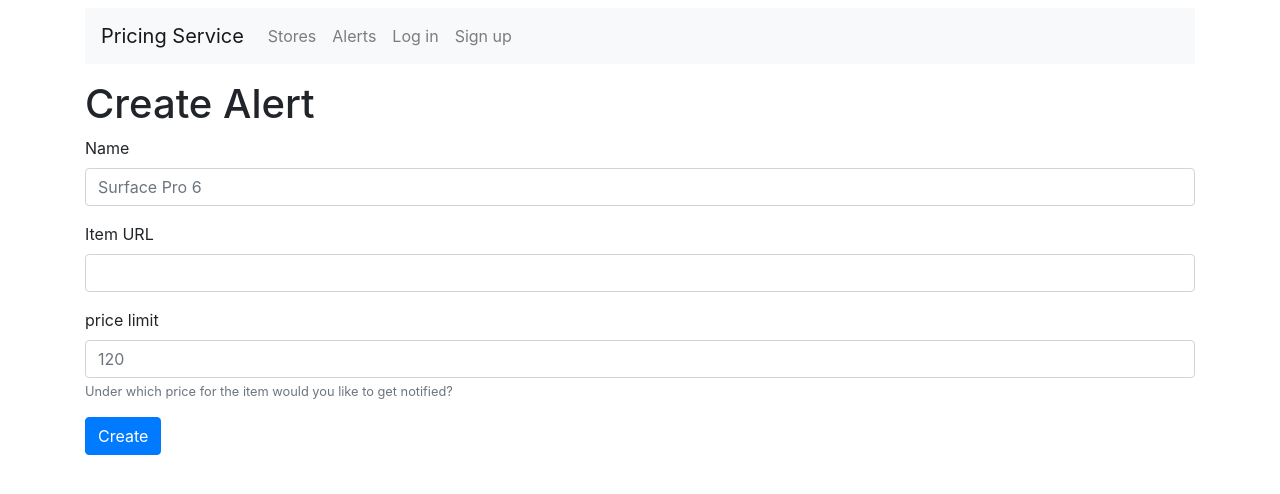
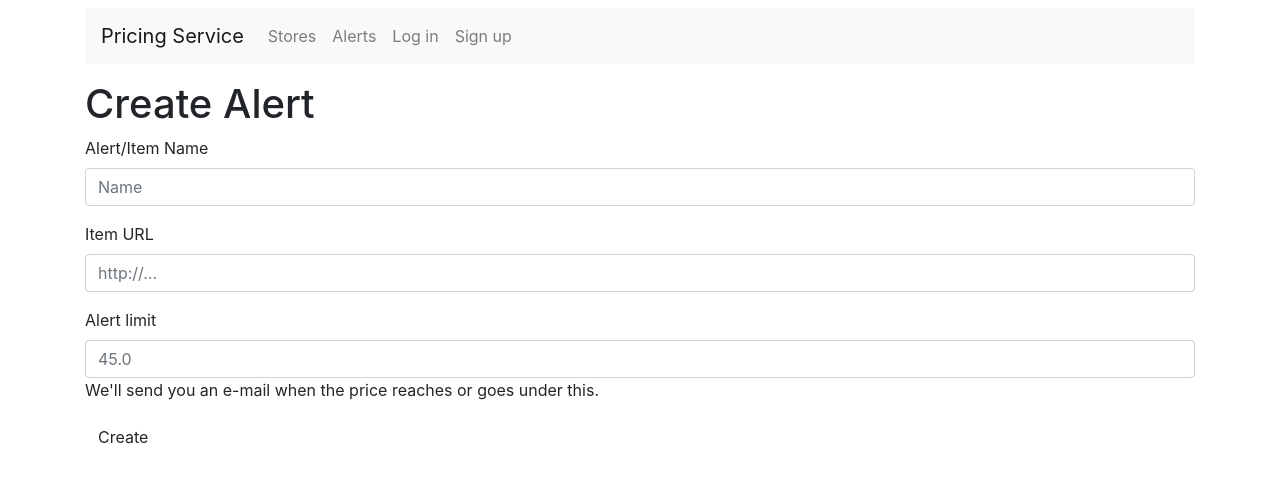
Before and after one commit to k33rth1/pricing_services, a Flask app: page /alerts/new in a window 1280 px wide. Shown: the top 494 px of the page. Run offline with Flask 2, Linux system fonts and the light colour scheme; the visitor is signed in with stand-in values (Sample User, id 1); some libraries are stand-ins or nearby versions.

Commit message:
initial commit

```diff
--- a/app.py
+++ b/app.py
@@ -10,6 +10,7 @@ app.config.update(
     ADMIN=os.environ.get('ADMIN')
 )
 
+
 @app.route('/')
 def home():
     return render_template('home.html')
--- a/templates/alerts/new_alert.html
+++ b/templates/alerts/new_alert.html
@@ -1,25 +1,25 @@
 {% extends "base.html" %}
-
 {% block content %}
-    <header><h1>Create Alert</h1></header>
-    <section class="create-alert-form">
+    <div class="page-header">
+        <h1>Create Alert</h1>
+    </div>
+    <div class="form">
         <form method="post">
             <div class="form-group">
-                <label for="name">Name</label>
-                <input type="text" class="form-control" id="name" name="name" placeholder="Surface Pro 6" />
+                <label for="name">Alert/Item Name</label>
+                <input type="text" class="form-control" id="name" name="name" placeholder="Name">
             </div>
             <div class="form-group">
-                <label for="item_url">Item URL</label>
-                <input type="text" class="form-control" id="item_url" name="item_url" />
+                <label for="url">Item URL</label>
+                <input type="text" class="form-control" id="url" name="url" placeholder="http://...">
             </div>
             <div class="form-group">
-                <label for="price_limit">price limit</label>
-                <input type="text" class="form-control" id="price_limit" name="price_limit" placeholder='120' aria-describedby="priceLimitHelp"/>
-                <small id="priceLimitHelp" class="form-text text-muted">
-                   Under which price for the item would you like to get notified?
-                </small>
+                <label for="price_limit">Alert limit</label>
+                <input type="text" class="form-control" id="price_limit" name="price_limit" placeholder="45.0"
+                       aria-describedby="priceLimitBlock">
+                <span id="priceLimitBlock" class="help-block">We'll send you an e-mail when the price reaches or goes under this.</span>
             </div>
-            <button type="submit" class="btn btn-primary" >Create</button>
+            <button type="submit" class="btn btn-default">Create</button>
         </form>
-    </section>
+    </div>
 {% endblock %}
```
Also changed, not shown: templates/alerts/alert.html (added, +23 -0 lines), templates/alerts/index.html (deleted, +0 -28 lines), templates/stores/store_index.html (+14 -25 lines).
